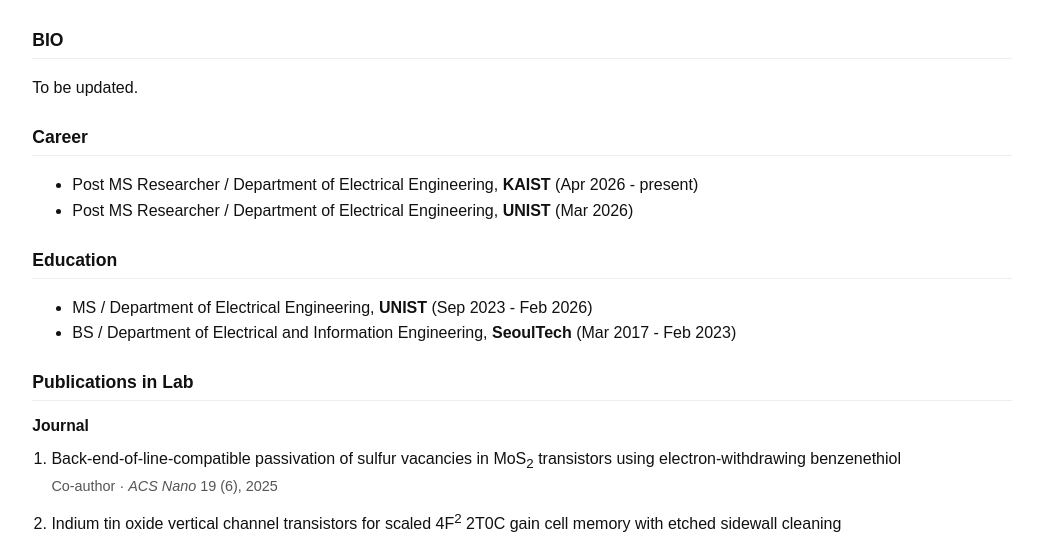
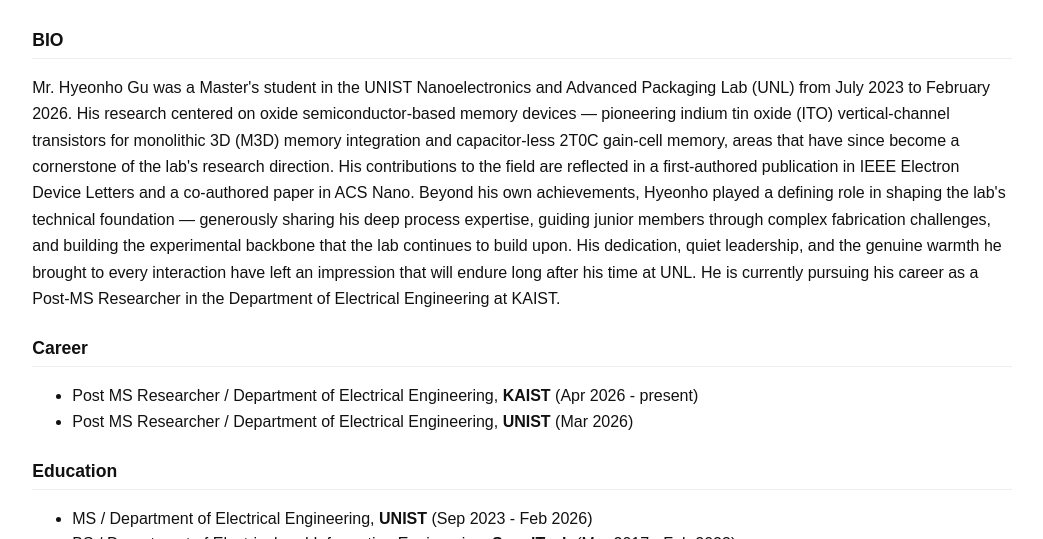
Before and after one commit to DSIL-lab/DSIL-lab.github.io, a Jekyll site: the page built from _alumni/alumni-02_hyeonho-gu.md, in a window 1280 px wide and 900 px high, cut to the strip 361-900 px from the top of the window. Shown: the whole strip, without its empty margins (43-1086 px from the left). Built offline with Jekyll 4.4.1, drawn with Linux system fonts in a browser that asks for light colours.

Commit message:
content: update biography and Korean bio for Hyeonho Gu

```diff
--- a/_alumni/alumni-02_hyeonho-gu.md
+++ b/_alumni/alumni-02_hyeonho-gu.md
@@ -22,9 +22,12 @@
 profile: /assets/img/members/2026-spring/구현호.jpg
 
 # BIO: include period, research area, and key contributions in the lab.
-bio: "To be updated."
+bio: |-
+  Mr. Hyeonho Gu was a Master's student in the UNIST Nanoelectronics and Advanced Packaging Lab (UNL) from July 2023 to February 2026. His research centered on oxide semiconductor-based memory devices — pioneering indium tin oxide (ITO) vertical-channel transistors for monolithic 3D (M3D) memory integration and capacitor-less 2T0C gain-cell memory, areas that have since become a cornerstone of the lab's research direction. His contributions to the field are reflected in a first-authored publication in IEEE Electron Device Letters and a co-authored paper in ACS Nano. Beyond his own achievements, Hyeonho played a defining role in shaping the lab's technical foundation — generously sharing his deep process expertise, guiding junior members through complex fabrication challenges, and building the experimental backbone that the lab continues to build upon. His dedication, quiet leadership, and the genuine warmth he brought to every interaction have left an impression that will endure long after his time at UNL. He is currently pursuing his career as a Post-MS Researcher in the Department of Electrical Engineering at KAIST.
 
-ko-bio: "업데이트 예정"
+ko-bio: |-
+  구현호 석사는 2023년 7월부터 2026년 2월까지 UNIST Nanoelectronics and Advanced Packaging Lab (UNL)에서 석사과정을 수행하였습니다. 그의 연구는 산화물 반도체 기반 메모리 소자 — 특히 Monolithic 3D (M3D) 집적을 위한 ITO 수직 채널 트랜지스터와 캐패시터리스 2T0C Gain-Cell 메모리에 집중되었으며, 이는 현재 연구실의 핵심 연구 방향으로 자리잡은 분야입니다. IEEE Electron Device Letters 제1저자 게재 및 ACS Nano 공동저자 게재를 통해 해당 분야 발전에 뚜렷한 발자취를 남겼습니다.
+  무엇보다 현호는 연구실의 기술적 토대를 세운 인물로, 자신이 쌓아온 공정 전문성을 아낌없이 나누며 후배들이 어려운 실험 과정을 헤쳐나갈 수 있도록 이끌어 주었습니다. 그가 구축해놓은 실험적 기반 위에서 연구실은 지금도 성장을 이어가고 있습니다. 그의 헌신과 묵묵한 리더십, 그리고 언제나 주변을 따뜻하게 만들었던 그의 존재는 UNL을 떠난 이후에도 오랫동안 기억될 것입니다. 현재 KAIST 전기및전자공학부 Post-MS 연구원으로서 새로운 도전을 이어가고 있습니다.
 
 career:
   - "Post MS Researcher / Department of Electrical Engineering, <strong>KAIST</strong> (Apr 2026 - present)"
```
